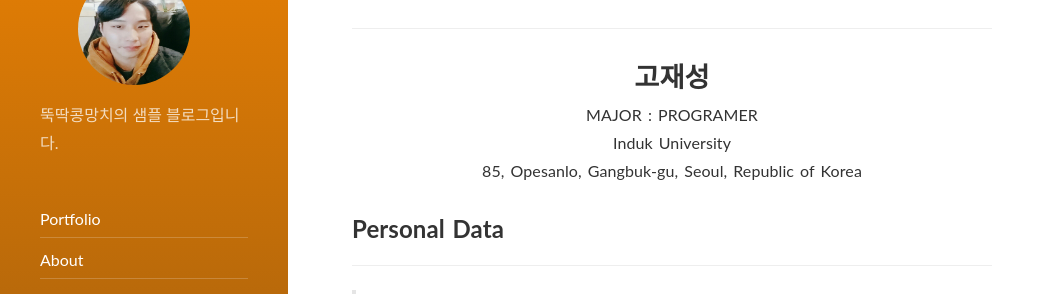
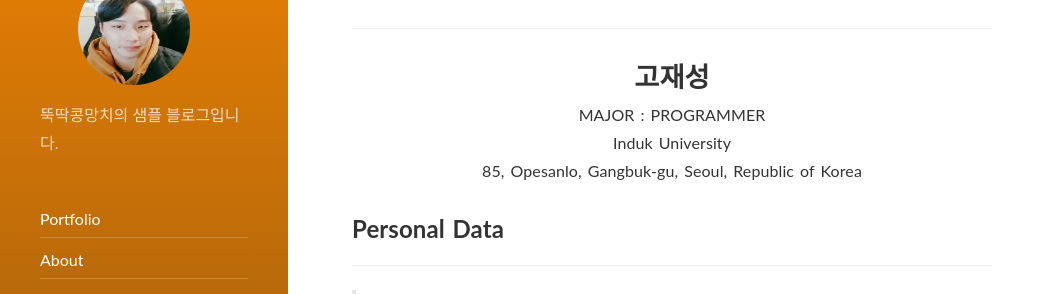
Before and after one commit to jstkcoder/jstkcoder.github.io, a Jekyll site: the page built from portfolio.md, in a window 1280 px wide and 900 px high. Shown: the part 269-563 px from the top of the window, without its empty margins (0-1055 px from the left). Built offline with Jekyll 4.4.1, drawn with Linux system fonts in a browser that asks for light colours; nearby versions of some CDN libraries.

Commit message:
Update portfolio.md

```diff
--- a/portfolio.md
+++ b/portfolio.md
@@ -15,7 +15,7 @@ font-weight:bold">
 </span>
 </center>
 
-<center>MAJOR : PROGRAMER</center>
+<center>MAJOR : PROGRAMMER</center>
 
 <center>Induk University</center>
 
```
